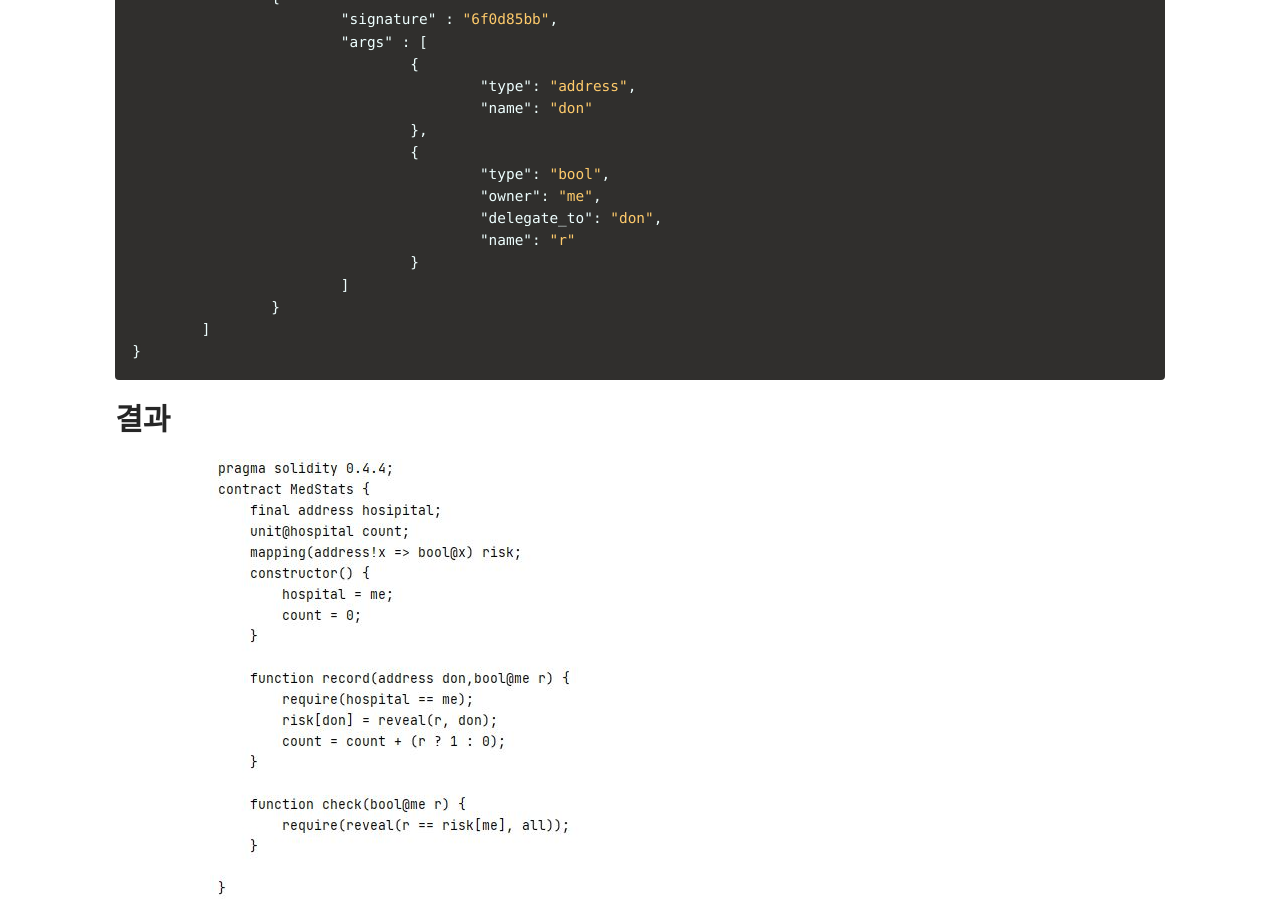
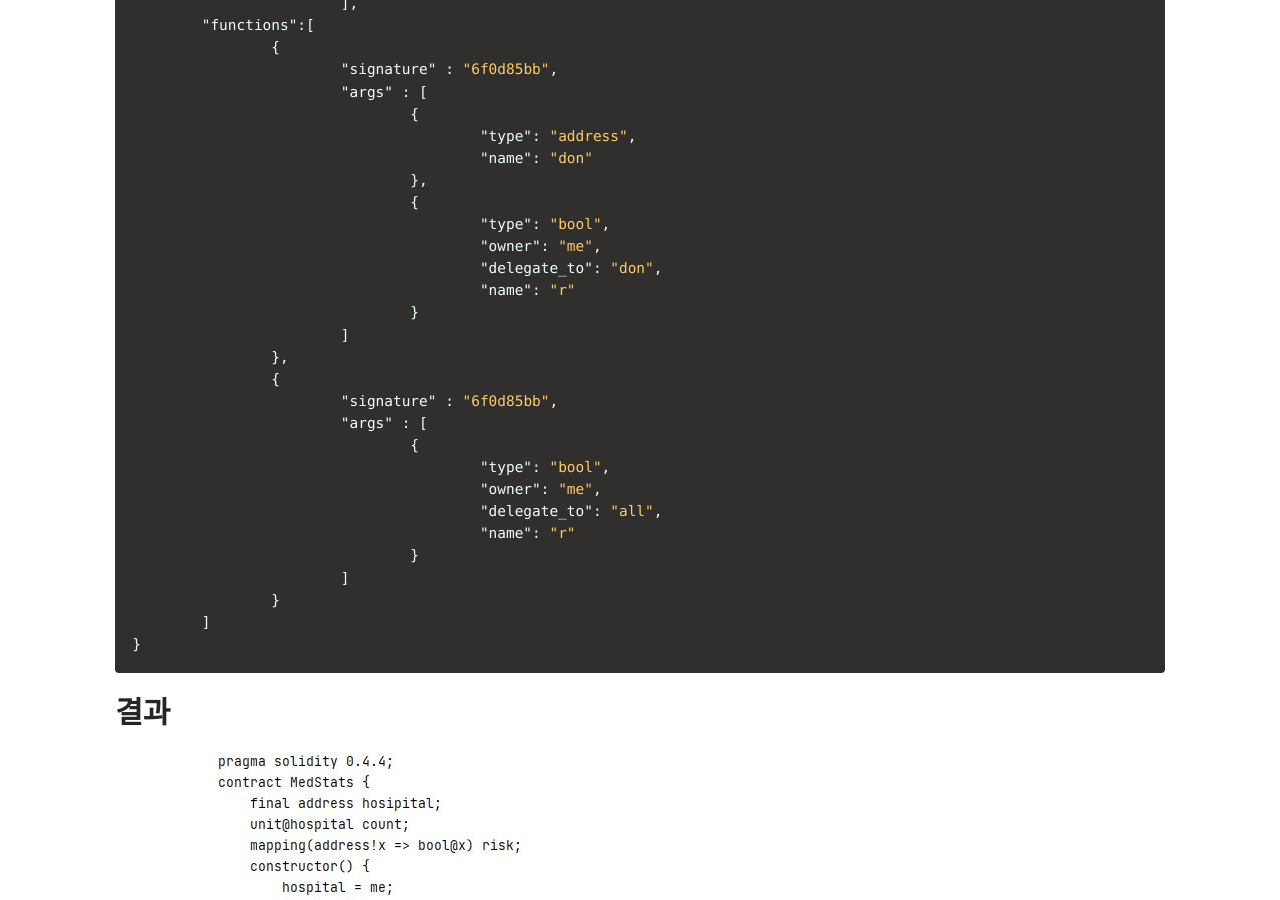
Before and after one commit to kimjihyeon99/kimjihyeon99.github.io, a Jekyll site: the page built from _posts/2021-07-05-python_json_solidity2.md, in a window 1280 px wide and 900 px high, scrolled down 1597 px. Built offline with Jekyll 4.4.1, drawn with Linux system fonts in a browser that asks for light colours; some of the changed text lies outside the part shown.

Commit message:
Update 2021-07-05-python_json_solidity2.md

```diff
--- a/_posts/2021-07-05-python_json_solidity2.md
+++ b/_posts/2021-07-05-python_json_solidity2.md
@@ -7,6 +7,8 @@ tags: [학부생인턴, python,json,solidity]
 ## 이번주 과제 : 지난주에 이어 mapping 함수, reveal 함수도 적용해보기
 
 reveal 함수는 "name"으로 위치를 찾아 해당하는 "delegate_to"의 값를 추가해 주었다.
+
+그리고 check 함수에 대한 키워드도 json 파일에 추가하고, "delegate_to"값을 수정하였다.
 
 하지만 mapping 함수는 "key_type" 과 "value_type"으로 위치를 찾아 "owner"의 값을 나누어 추가하였다.
 
@@ -72,6 +74,17 @@ contract MedStats {
 					"name": "r"
 				}
 			]
+		},
+		{
+			"signature" : "6f0d85bb",
+			"args" : [
+				{
+					"type": "bool",
+					"owner": "me",
+					"delegate_to": "all",
+					"name": "r"
+				}
+			]
 		}
 	]
 }
```
